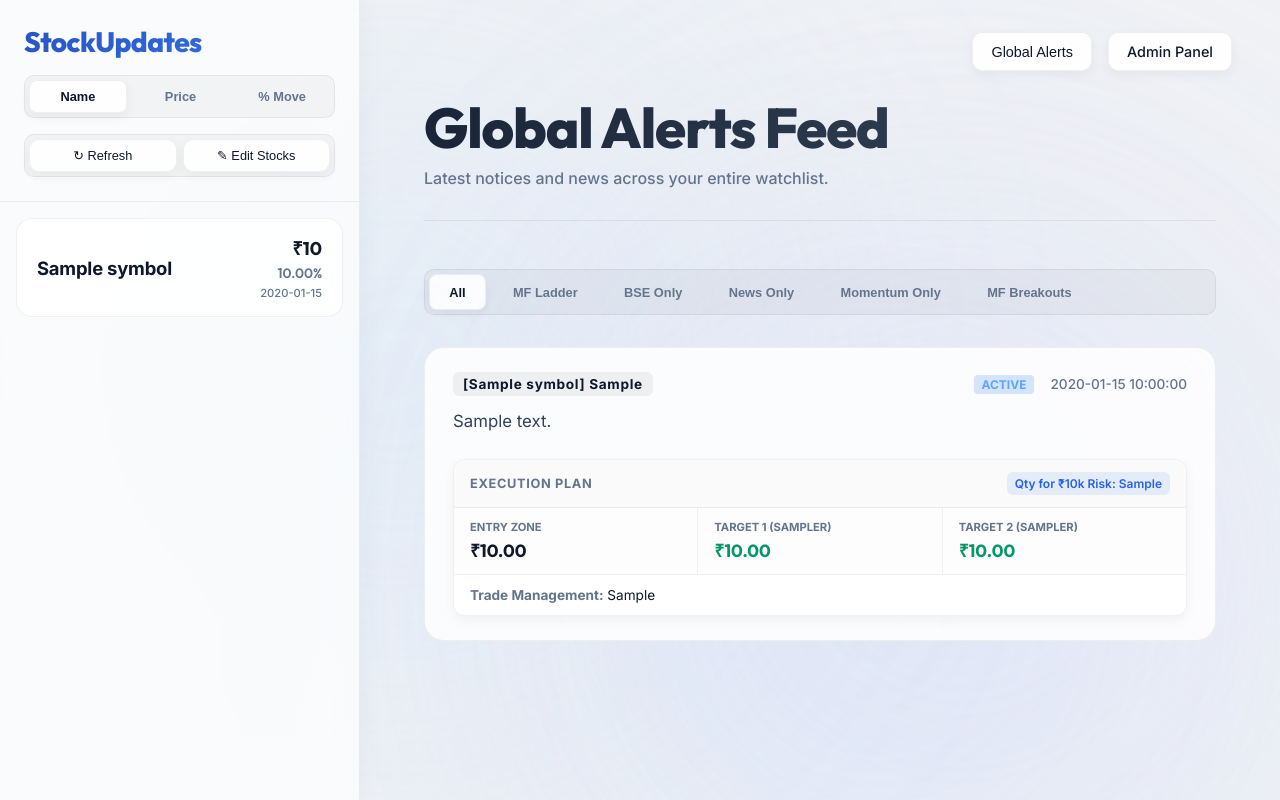
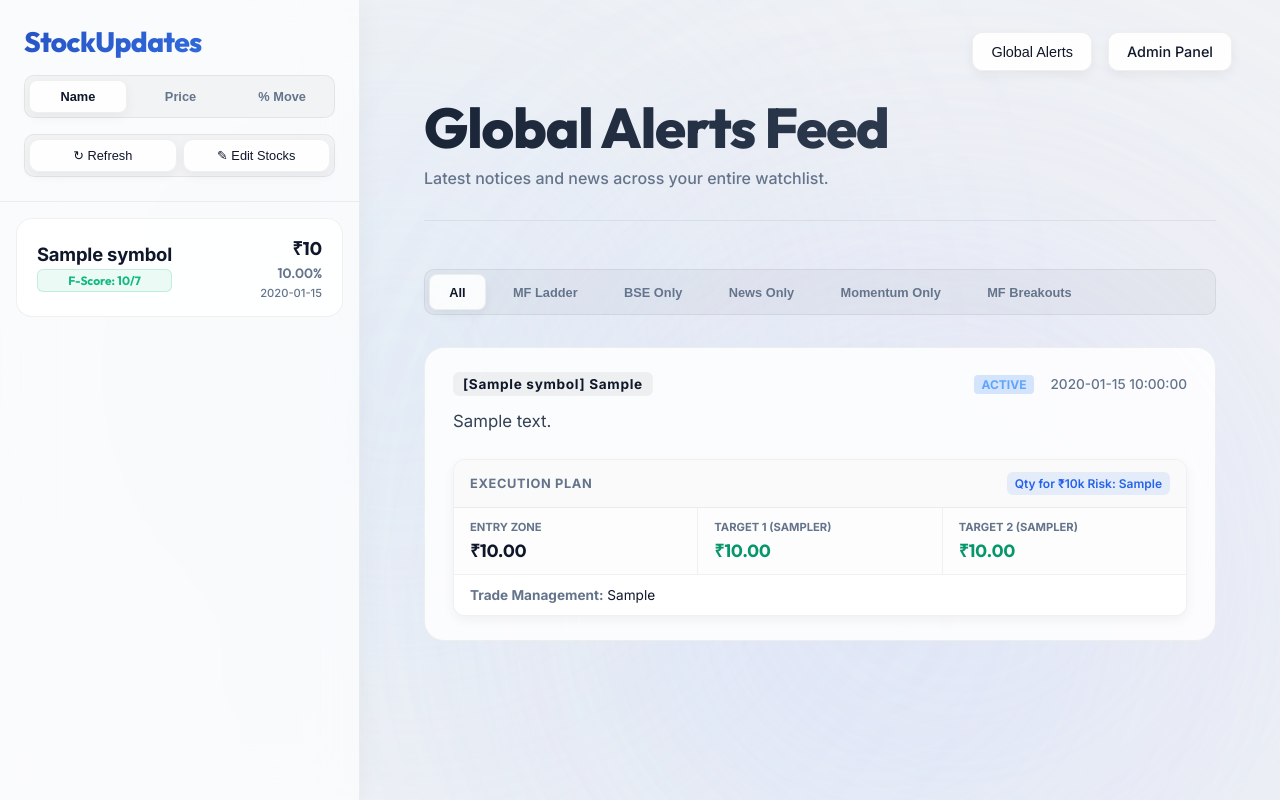
Before and after one commit to 11abhinav/stockupdates, a Flask app: template templates/index.html in a window 1280 px wide. Run offline with Flask 3, Linux system fonts and the light colour scheme; the template is opened without the code that fills it: most values are stand-ins (such as "Sample title", 1, 10 or a date in 2020).

Commit message:
Implement fundamental scoring (F-Score out of 7) and display in dashboard & admin watchlist

```diff
--- a/app.py
+++ b/app.py
@@ -21,6 +21,133 @@ app.secret_key = os.environ.get('SECRET_KEY', 'super-secret-key-123')
 
 # Initialize DB on startup
 db.init_db()
+
+def calculate_fundamental_score(info, financials):
+    """
+    Calculate a score out of 7 points based on key fundamental metrics:
+    - Market Cap >= 5,000 Cr (50 Billion INR): +1
+    - ROCE/ROE >= 15%: +1
+    - Debt/Equity <= 0.5 (or debtToEquity <= 50 in yfinance): +1
+    - 3Y Sales CAGR >= 10% (fallback to revenueGrowth >= 10%): +1
+    - 3Y Profit CAGR >= 10% (fallback to earningsGrowth >= 10%): +1
+    - Latest year operating cash flow > 0: +1
+    - Operating Margin >= 15% (substitute for promoter pledge): +1
+    """
+    if not info:
+        return 0
+    score = 0
+
+    # 1. Market Cap >= 5,000 Cr (50 Billion INR)
+    mcap = info.get('marketCap')
+    if mcap is not None:
+        try:
+            if float(mcap) >= 50000000000:
+                score += 1
+        except:
+            pass
+
+    # 2. ROCE/ROE >= 15%
+    roe = info.get('returnOnEquity')
+    if roe is not None:
+        try:
+            if float(roe) >= 0.15:
+                score += 1
+        except:
+            pass
+
+    # 3. Debt/Equity <= 0.5 (debtToEquity is in percentage in yfinance, so <= 50)
+    de = info.get('debtToEquity')
+    if de is not None:
+        try:
+            if float(de) <= 50.0:
+                score += 1
+        except:
+            pass
+    else:
+        # None usually means no debt
+        score += 1
+
+    # 3Y Sales CAGR & 3Y Profit CAGR calculations
+    sales_cagr = 0.0
+    profit_cagr = 0.0
+    has_financials = False
+
+    if financials is not None and not financials.empty:
+        try:
+            if 'Total Revenue' in financials.index and len(financials.columns) >= 4:
+                rev_latest = financials.loc['Total Revenue'].iloc[0]
+                rev_3y = financials.loc['Total Revenue'].iloc[3]
+                if rev_3y > 0:
+                    sales_cagr = ((rev_latest / rev_3y) ** (1/3)) - 1
+                    has_financials = True
+            if 'Net Income' in financials.index and len(financials.columns) >= 4:
+                prof_latest = financials.loc['Net Income'].iloc[0]
+                prof_3y = financials.loc['Net Income'].iloc[3]
+                if prof_3y > 0:
+                    profit_cagr = ((prof_latest / prof_3y) ** (1/3)) - 1
+                    has_financials = True
+        except:
+            pass
+
+    # 4. 3Y Sales CAGR >= 10% (Fallback to latest revenue growth)
+    if has_financials:
+        if sales_cagr >= 0.10:
+            score += 1
+    else:
+        rev_growth = info.get('revenueGrowth')
+        if rev_growth is not None:
+            try:
+                if float(rev_growth) >= 0.10:
+                    score += 1
+            except:
+                pass
+
+    # 5. 3Y Profit CAGR >= 10% (Fallback to latest earnings growth)
+    if has_financials:
+        if profit_cagr >= 0.10:
+            score += 1
+    else:
+        earn_growth = info.get('earningsGrowth')
+        if earn_growth is not None:
+            try:
+                if float(earn_growth) >= 0.10:
+                    score += 1
+            except:
+                pass
+
+    # 6. Operating Cash Flow > 0
+    ocf = info.get('operatingCashflow')
+    if ocf is not None:
+        try:
+            if float(ocf) > 0:
+                score += 1
+        except:
+            pass
+
+    # 7. Operating Margin >= 15% (substitute for promoter pledge)
+    op_margin = info.get('operatingMargins')
+    if op_margin is not None:
+        try:
+            if float(op_margin) >= 0.15:
+                score += 1
+        except:
+            pass
+
+    return score
+
+def fetch_and_save_fundamentals(symbol, ticker=None):
+    try:
+        import yfinance as yf
+        if not ticker:
+            ticker = yf.Ticker(f"{symbol}.NS")
+        info = ticker.info
+        financials = ticker.financials
+        score = calculate_fundamental_score(info, financials)
+        db.update_fundamental_score(symbol, score)
+        return score, info
+    except Exception as e:
+        log.warning(f"Failed to fetch/save fundamentals for {symbol}: {e}")
+        return None, None
 
 # Setup APScheduler
 # Register Dual Scanners (IST Native)
@@ -149,6 +276,7 @@ def api_stock(symbol):
         # Fetch news and fundamentals
         news = []
         fundamentals = {}
+        fundamental_score = stock_data.get('fundamental_score')
         try:
             import feedparser
             url = f"https://news.google.com/rss/search?q={symbol}+NSE+stock+when:7d"
@@ -172,7 +300,6 @@ def api_stock(symbol):
             log.warning(f"Failed to fetch Google News for {symbol}: {e}")
 
         try:
-
             info = ticker.info
             if info:
                 fundamentals = {
@@ -185,6 +312,8 @@ def api_stock(symbol):
                     'sector': info.get('sector'),
                     'industry': info.get('industry')
                 }
+                fundamental_score = calculate_fundamental_score(info)
+                db.update_fundamental_score(symbol, fundamental_score)
         except Exception as e:
             log.warning(f"Failed to fetch news/fundamentals for {symbol}: {e}")
 
@@ -195,7 +324,8 @@ def api_stock(symbol):
             'last_fetched': stock_data['last_fetched'].isoformat() if stock_data.get('last_fetched') else None,
             'alerts': alerts,
             'news': news,
-            'fundamentals': fundamentals
+            'fundamentals': fundamentals,
+            'fundamental_score': fundamental_score
         })
     except Exception as e:
         return jsonify({'error': str(e)}), 500
@@ -350,6 +480,10 @@ def admin():
                 bse_code = None
 
             db.add_stock(symbol, bse_code)
+            try:
+                fetch_and_save_fundamentals(symbol, ticker)
+            except Exception as e:
+                log.error(f"Error calculating fundamental score on addition of {symbol}: {e}")
             flash(f"Success: {symbol} added to watchlist.", "success")
             return redirect(url_for('admin'))
 
--- a/static/index.css
+++ b/static/index.css
@@ -774,3 +774,38 @@ h1, h2, h3, h4, h5, h6, .price-val, .stock-name-large, .stock-price-large, .side
     text-align: center;
     font-weight: 500;
 }
+
+/* Fundamental Score Badges */
+.score-badge {
+    font-size: 0.75rem;
+    font-weight: 700;
+    padding: 3px 8px;
+    border-radius: 6px;
+    background: rgba(255, 255, 255, 0.05);
+    color: var(--text-muted);
+    display: inline-flex;
+    align-items: center;
+    justify-content: center;
+    border: 1px solid rgba(255, 255, 255, 0.08);
+    font-family: 'Outfit', sans-serif;
+    transition: all 0.3s ease;
+    white-space: nowrap;
+}
+
+.score-high {
+    background: rgba(16, 185, 129, 0.08) !important;
+    color: #10b981 !important;
+    border-color: rgba(16, 185, 129, 0.2) !important;
+}
+
+.score-med {
+    background: rgba(245, 158, 11, 0.08) !important;
+    color: #f59e0b !important;
+    border-color: rgba(245, 158, 11, 0.2) !important;
+}
+
+.score-low {
+    background: rgba(239, 68, 68, 0.08) !important;
+    color: #ef4444 !important;
+    border-color: rgba(239, 68, 68, 0.2) !important;
+}
--- a/templates/admin.html
+++ b/templates/admin.html
@@ -32,7 +32,7 @@
         <div class="watchlist" id="watchlist-container">
             {% for item in watchlist %}
             <div class="watchlist-item" style="cursor: pointer;" onclick="if(!event.target.classList.contains('delete-btn')) window.location.href='/?stock={{ item.symbol }}';" data-symbol="{{ item.symbol }}" data-price="{{ item.latest_price or 0 }}" data-moved="{{ item.change_pct or 0 }}">
-                <div>
+                <div style="display: flex; flex-direction: column; gap: 4px; min-width: 0;">
                     <div class="item-symbol">
                         <button class="delete-btn" title="Remove Stock" onclick="removeStock('{{ item.symbol }}', event)">×</button>
                         {{ item.symbol }}
@@ -41,6 +41,9 @@
                         {% endif %}
                     </div>
                     <div class="item-bse">{{ item.bse_code or 'No BSE' }}</div>
+                    <div class="score-badge {% if item['fundamental_score'] != None %}{% if item['fundamental_score'] >= 5 %}score-high{% elif item['fundamental_score'] >= 3 %}score-med{% else %}score-low{% endif %}{% endif %}" style="align-self: flex-start;">
+                        F-Score: {{ item['fundamental_score'] if item['fundamental_score'] != None else '-' }}/7
+                    </div>
                 </div>
                 <div class="item-price {% if not item.latest_price %}no-price{% endif %}">
                     {% if item.latest_price %}
--- a/templates/index.html
+++ b/templates/index.html
@@ -30,12 +30,17 @@
         <div class="watchlist" id="watchlist-container">
             {% for stock in prices %}
             <div class="watchlist-item" data-symbol="{{ stock['symbol'] }}" data-price="{{ stock['latest_price'] or 0 }}" data-moved="{{ stock['change_pct'] or 0 }}" data-has-alert="{{ stock['has_alert'] }}" onclick="loadStock('{{ stock['symbol'] }}', this)">
+                <div style="display: flex; flex-direction: column; gap: 4px; min-width: 0;">
                     <div class="item-symbol">
                         <button class="delete-btn" title="Remove Stock" onclick="removeStock('{{ stock['symbol'] }}', event)">×</button>
                         {{ stock['symbol'] }}
                         {% if stock['has_alert'] %}
                             <span class="alert-dot" title="Recent Alert"></span>
                         {% endif %}
+                    </div>
+                    <div class="score-badge {% if stock['fundamental_score'] != None %}{% if stock['fundamental_score'] >= 5 %}score-high{% elif stock['fundamental_score'] >= 3 %}score-med{% else %}score-low{% endif %}{% endif %}">
+                        F-Score: {{ stock['fundamental_score'] if stock['fundamental_score'] != None else '-' }}/7
+                    </div>
                 </div>
                 <div class="item-price {% if not stock['latest_price'] %}no-price{% endif %}">
                     {% if stock['latest_price'] %}
@@ -153,7 +158,10 @@
         <div class="stock-details" id="stock-details" style="display: none;">
             <div class="stock-header">
                 <div>
-                    <h2 class="stock-name-large" id="detail-symbol">RELIANCE</h2>
+                    <h2 class="stock-name-large" style="display: flex; align-items: center; gap: 12px; flex-wrap: wrap;">
+                        <span id="detail-symbol">RELIANCE</span>
+                        <span id="detail-fscore" class="score-badge" style="font-size: 0.85rem; padding: 4px 10px; border-radius: 8px;">F-Score: -/7</span>
+                    </h2>
                     <div class="stock-price-large-container" id="detail-price-container">
                         <span class="stock-price-large" id="detail-price">₹0.00</span>
                         <span class="stock-moved-large" id="detail-moved"></span>
@@ -296,6 +304,23 @@
 
                 // Update Header
                 document.getElementById('detail-symbol').textContent = data.symbol;
+
+                const detailFscore = document.getElementById('detail-fscore');
+                if (detailFscore && data.fundamental_score !== undefined && data.fundamental_score !== null) {
+                    detailFscore.textContent = `F-Score: ${data.fundamental_score}/7`;
+                    detailFscore.className = 'score-badge';
+                    if (data.fundamental_score >= 5) {
+                        detailFscore.classList.add('score-high');
+                    } else if (data.fundamental_score >= 3) {
+                        detailFscore.classList.add('score-med');
+                    } else {
+                        detailFscore.classList.add('score-low');
+                    }
+                    detailFscore.style.display = 'inline-block';
+                } else if (detailFscore) {
+                    detailFscore.style.display = 'none';
+                }
+
                 document.getElementById('detail-price').textContent = data.price ? `₹${data.price}` : 'No Data';
 
                 const detailMoved = document.getElementById('detail-moved');
@@ -476,6 +501,19 @@
                             priceDiv.textContent = 'No Data';
                         }
                     }
+
+                    const scoreDiv = element.querySelector('.score-badge');
+                    if (scoreDiv && data.fundamental_score !== undefined && data.fundamental_score !== null) {
+                        scoreDiv.textContent = `F-Score: ${data.fundamental_score}/7`;
+                        scoreDiv.className = 'score-badge';
+                        if (data.fundamental_score >= 5) {
+                            scoreDiv.classList.add('score-high');
+                        } else if (data.fundamental_score >= 3) {
+                            scoreDiv.classList.add('score-med');
+                        } else {
+                            scoreDiv.classList.add('score-low');
+                        }
+                    }
                 }
 
                 // Show details
```
Also changed, not shown: db.py (+25 -1 lines). Lines whose indentation alone changed are shown as unchanged.
